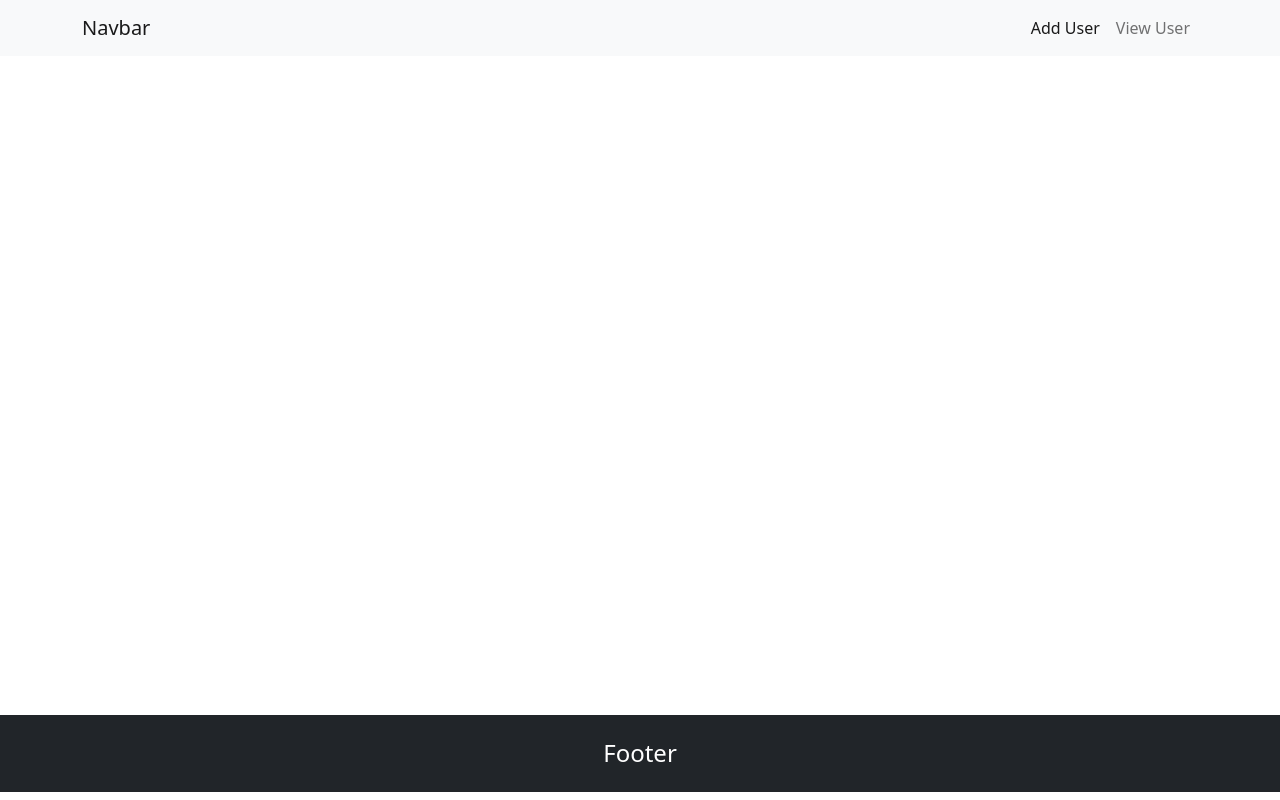
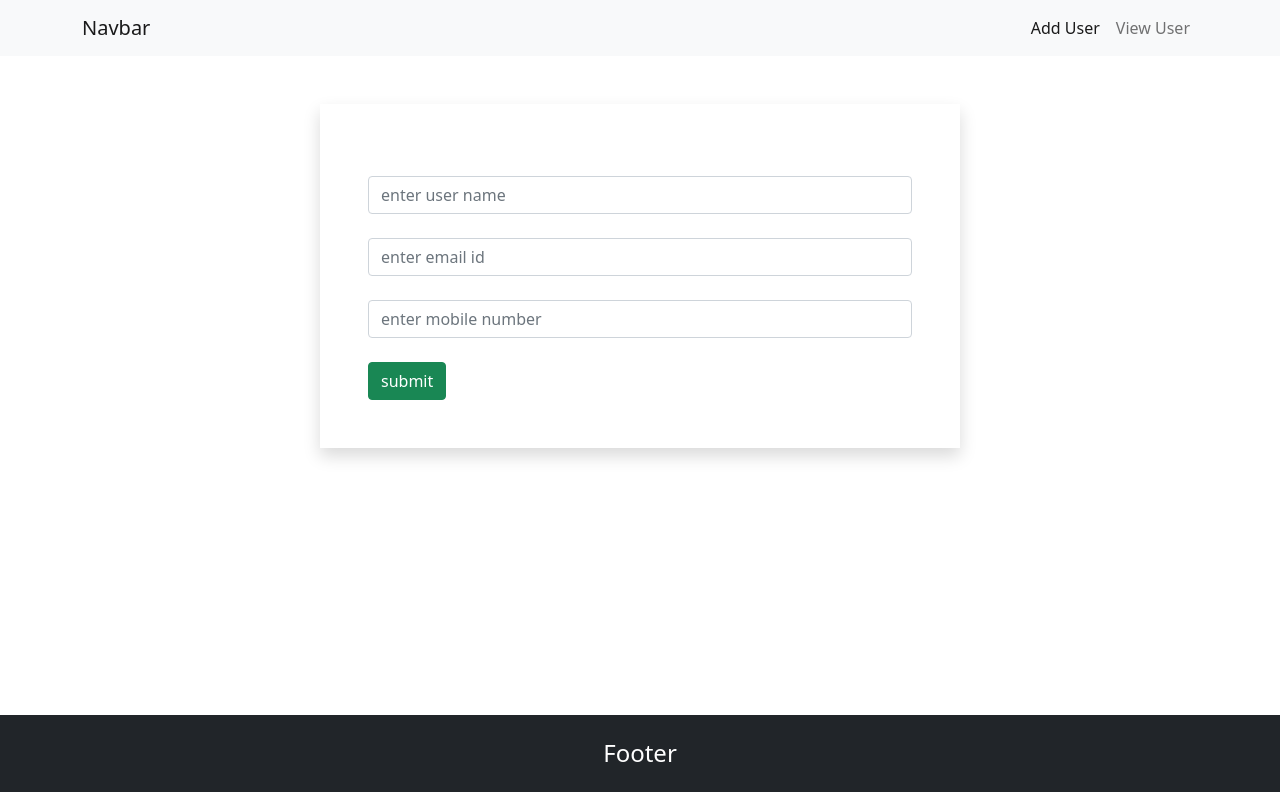
Before and after one commit to Intissar-Balhoudi/next-app, a Next.js app: page / in a window 1280 px wide. Built offline with nearby package versions, Linux system fonts and the light colour scheme.

Commit message:
commit 4

```diff
--- a/src/app/layout.tsx
+++ b/src/app/layout.tsx
@@ -52,7 +52,7 @@ export const metadata = {
   description: "Generated by create next app",
 };
 
-export default function RootLayout( /*  { children } */  ) {
+export default function RootLayout(  { children }  ) {
   return (
     <html lang="en">
       <head>
@@ -62,7 +62,7 @@ export default function RootLayout( /*  { children } */  ) {
       <body
       >
         <Header />
-      {/* {children}   */}
+      {children}
         <Footer/>
       </body>
     </html>
```
